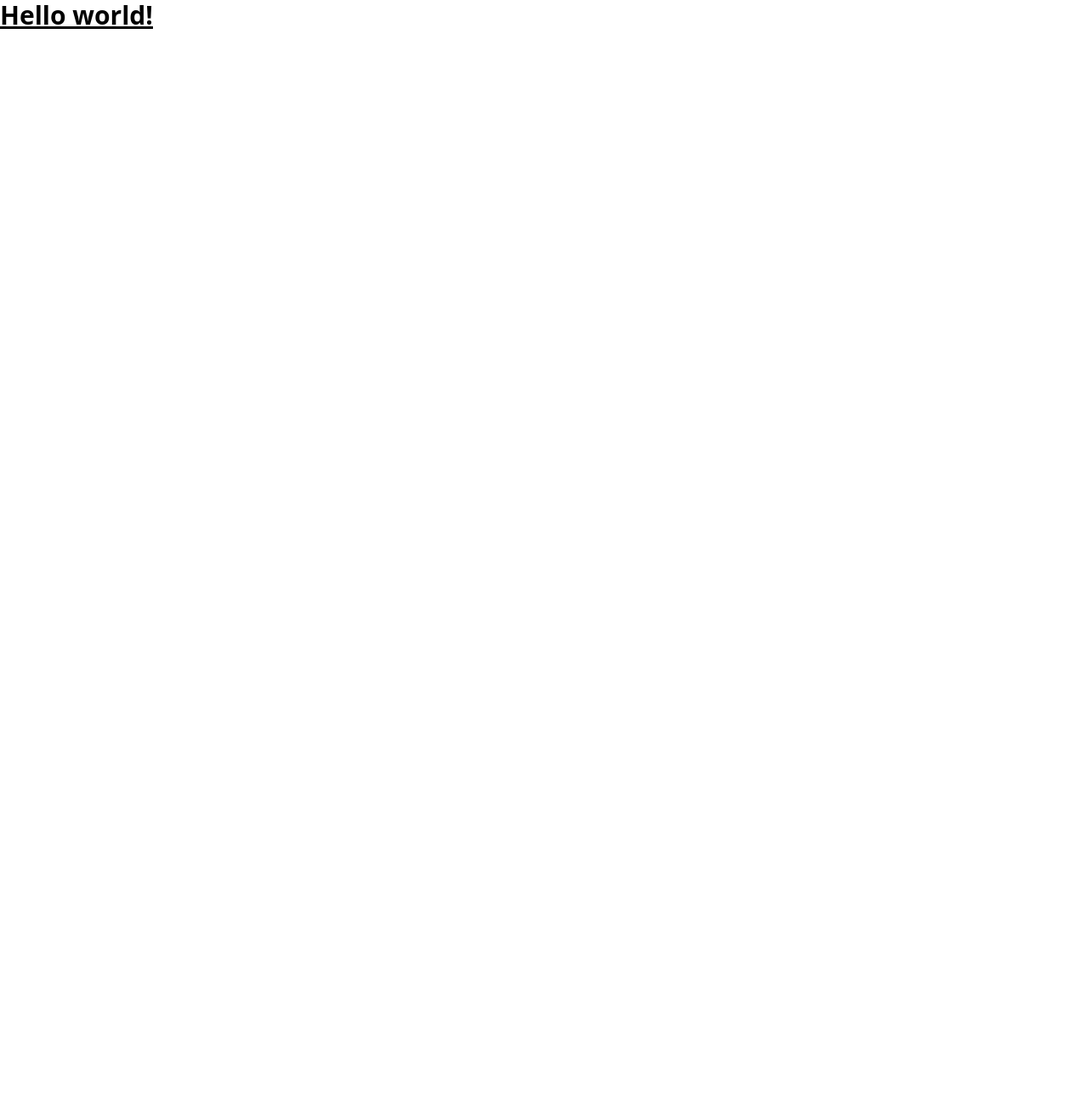
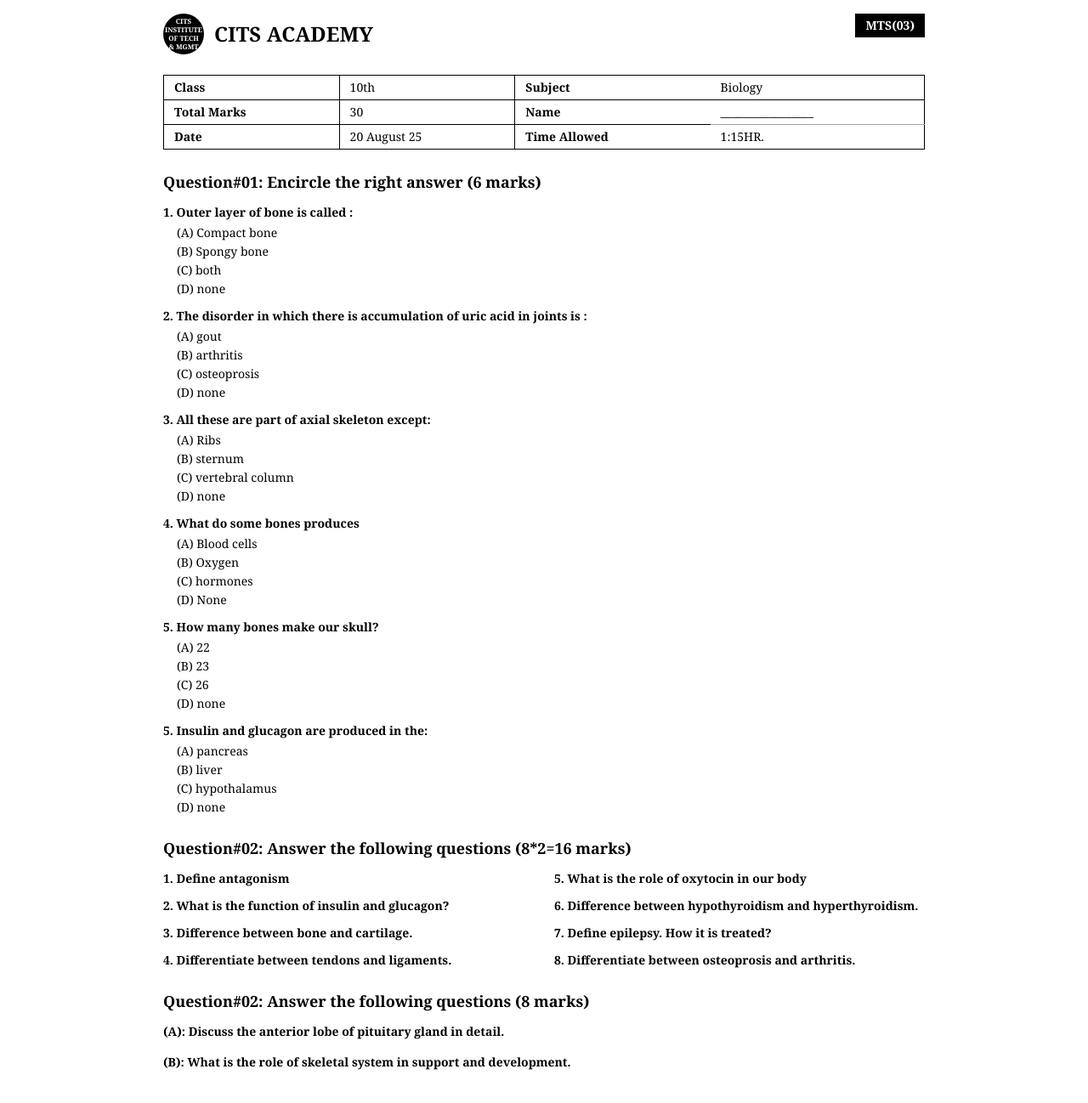
Before and after one commit to Umar2468-tech/pdf_project, a website: page src/index.html in a window 1280 px wide. Shown: the whole page at 85% size. Before the commit the page ends 800 px from the top, so only its background shows below. Drawn offline with nearby package versions, Linux system fonts and the light colour scheme; files that its build step writes are made by us from their sources.

Commit message:
pdf-make

```diff
--- a/src/index.html
+++ b/src/index.html
@@ -4,10 +4,177 @@
   <meta charset="UTF-8">
   <meta name="viewport" content="width=device-width, initial-scale=1.0">
   <link href="./output.css" rel="stylesheet">
+  <title>Biology Exam Paper</title>
 </head>
-<body>
-  <h1 class="text-3xl font-bold underline">
-    Hello world!
-  </h1>
+<body class="bg-white font-serif text-black p-4">
+  <div class="max-w-4xl mx-auto bg-white">
+    <!-- Header Section -->
+    <div class="flex items-start justify-between mb-6">
+      <!-- Logo and Institute Info -->
+      <div class="flex items-center space-x-3">
+        <div class="w-12 h-12 bg-black rounded-full flex items-center justify-center text-white text-[8px] font-bold text-center leading-tight">
+          <div>
+            <div>CITS</div>
+            <div>INSTITUTE</div>
+            <div>OF TECH</div>
+            <div>& MGMT</div>
+          </div>
+        </div>
+        <div class="text-center">
+          <h1 class="text-2xl font-bold text-black">CITS ACADEMY</h1>
+        </div>
+      </div>
+
+      <!-- MTS(03) Badge -->
+      <div class="bg-black text-white px-3 py-1 font-bold text-sm">
+        MTS(03)
+      </div>
+    </div>
+
+    <!-- Exam Details Table -->
+    <div class="mb-6">
+      <table class="w-full border-collapse border border-black text-sm">
+        <tbody>
+          <tr class="border-b border-black">
+            <td class="border-r border-black px-3 py-1 font-semibold">Class</td>
+            <td class="px-3 py-1">10th</td>
+            <td class="border-l border-black px-3 py-1 font-semibold">Subject</td>
+            <td class="px-3 py-1">Biology</td>
+          </tr>
+          <tr class="border-b border-black">
+            <td class="border-r border-black px-3 py-1 font-semibold">Total Marks</td>
+            <td class="px-3 py-1">30</td>
+            <td class="border-l border-black px-3 py-1 font-semibold">Name</td>
+            <td class="px-3 py-1 border-b border-gray-400">_________________</td>
+          </tr>
+          <tr>
+            <td class="border-r border-black px-3 py-1 font-semibold">Date</td>
+            <td class="px-3 py-1">20 August 25</td>
+            <td class="border-l border-black px-3 py-1 font-semibold">Time Allowed</td>
+            <td class="px-3 py-1">1:15HR.</td>
+          </tr>
+        </tbody>
+      </table>
+    </div>
+
+    <!-- Question 1: Multiple Choice -->
+    <div class="mb-6">
+      <h2 class="text-lg font-bold mb-3">Question#01: Encircle the right answer (6 marks)</h2>
+
+      <div class="space-y-3 text-sm">
+        <div>
+          <p class="font-semibold mb-1">1. Outer layer of bone is called :</p>
+          <div class="ml-4 space-y-0.5">
+            <p>(A) Compact bone</p>
+            <p>(B) Spongy bone</p>
+            <p>(C) both</p>
+            <p>(D) none</p>
+          </div>
+        </div>
+
+        <div>
+          <p class="font-semibold mb-1">2. The disorder in which there is accumulation of uric acid in joints is :</p>
+          <div class="ml-4 space-y-0.5">
+            <p>(A) gout</p>
+            <p>(B) arthritis</p>
+            <p>(C) osteoprosis</p>
+            <p>(D) none</p>
+          </div>
+        </div>
+
+        <div>
+          <p class="font-semibold mb-1">3. All these are part of axial skeleton except:</p>
+          <div class="ml-4 space-y-0.5">
+            <p>(A) Ribs</p>
+            <p>(B) sternum</p>
+            <p>(C) vertebral column</p>
+            <p>(D) none</p>
+          </div>
+        </div>
+
+        <div>
+          <p class="font-semibold mb-1">4. What do some bones produces</p>
+          <div class="ml-4 space-y-0.5">
+            <p>(A) Blood cells</p>
+            <p>(B) Oxygen</p>
+            <p>(C) hormones</p>
+            <p>(D) None</p>
+          </div>
+        </div>
+
+        <div>
+          <p class="font-semibold mb-1">5. How many bones make our skull?</p>
+          <div class="ml-4 space-y-0.5">
+            <p>(A) 22</p>
+            <p>(B) 23</p>
+            <p>(C) 26</p>
+            <p>(D) none</p>
+          </div>
+        </div>
+
+        <div>
+          <p class="font-semibold mb-1">5. Insulin and glucagon are produced in the:</p>
+          <div class="ml-4 space-y-0.5">
+            <p>(A) pancreas</p>
+            <p>(B) liver</p>
+            <p>(C) hypothalamus</p>
+            <p>(D) none</p>
+          </div>
+        </div>
+      </div>
+    </div>
+
+    <!-- Question 2: Short Answer Questions -->
+    <div class="mb-6">
+      <h2 class="text-lg font-bold mb-3">Question#02: Answer the following questions (8*2=16 marks)</h2>
+
+      <div class="grid grid-cols-2 gap-6 text-sm">
+        <div class="space-y-3">
+          <div>
+            <p class="font-semibold">1. Define antagonism</p>
+          </div>
+          <div>
+            <p class="font-semibold">2. What is the function of insulin and glucagon?</p>
+          </div>
+          <div>
+            <p class="font-semibold">3. Difference between bone and cartilage.</p>
+          </div>
+          <div>
+            <p class="font-semibold">4. Differentiate between tendons and ligaments.</p>
+          </div>
+        </div>
+
+        <div class="space-y-3">
+          <div>
+            <p class="font-semibold">5. What is the role of oxytocin in our body</p>
+          </div>
+          <div>
+            <p class="font-semibold">6. Difference between hypothyroidism and hyperthyroidism.</p>
+          </div>
+          <div>
+            <p class="font-semibold">7. Define epilepsy. How it is treated?</p>
+          </div>
+          <div>
+            <p class="font-semibold">8. Differentiate between osteoprosis and arthritis.</p>
+          </div>
+        </div>
+      </div>
+    </div>
+
+    <!-- Question 2: Long Answer Questions -->
+    <div class="mb-6">
+      <h2 class="text-lg font-bold mb-3">Question#02: Answer the following questions (8 marks)</h2>
+
+      <div class="space-y-4 text-sm">
+        <div>
+          <p class="font-semibold mb-1">(A): Discuss the anterior lobe of pituitary gland in detail.</p>
+        </div>
+
+        <div>
+          <p class="font-semibold mb-1">(B): What is the role of skeletal system in support and development.</p>
+        </div>
+      </div>
+    </div>
+  </div>
 </body>
 </html>
```
Also changed, not shown: src/output.css (added).
